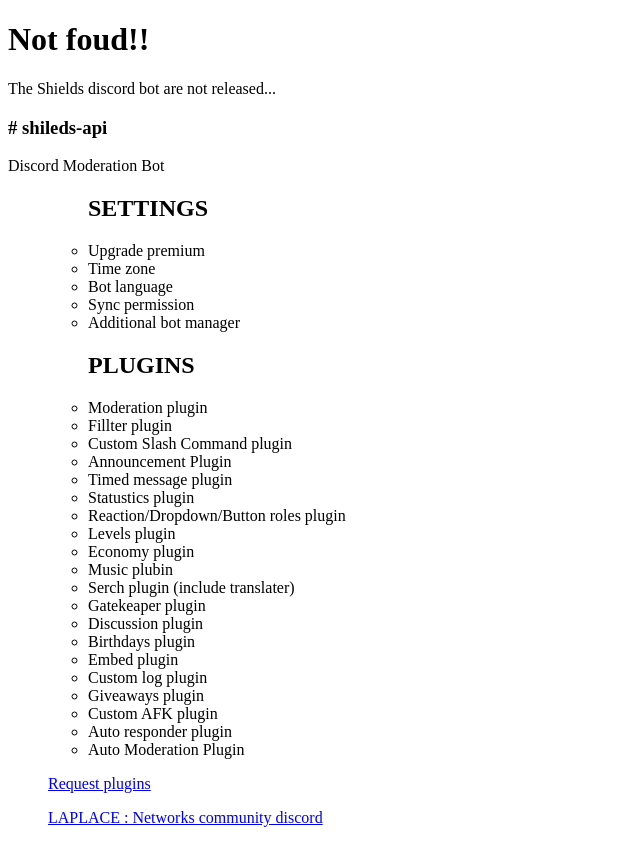
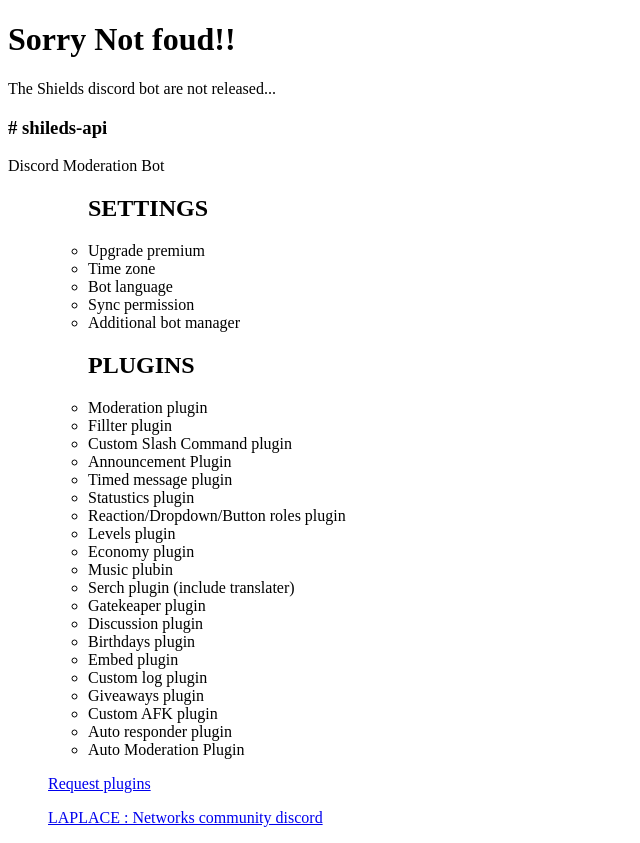
Before and after one commit to shields-api/shields-api.github.io, a plain HTML site: page index.html in a window 1280 px wide. Shown: the whole page, without its empty margins (0-640 px from the left). Drawn offline with Linux system fonts and the light colour scheme.

Commit message:
Update index.html

```diff
--- a/index.html
+++ b/index.html
@@ -1,7 +1,7 @@
 <!DOCTYPE html>
     <html>
     <body>
-        <h1>Not foud!!</h1>
+        <h1>Sorry Not foud!!</h1>
         <p>The Shields discord bot are not released... </p>
 
         <h3># shileds-api</h3>
```
